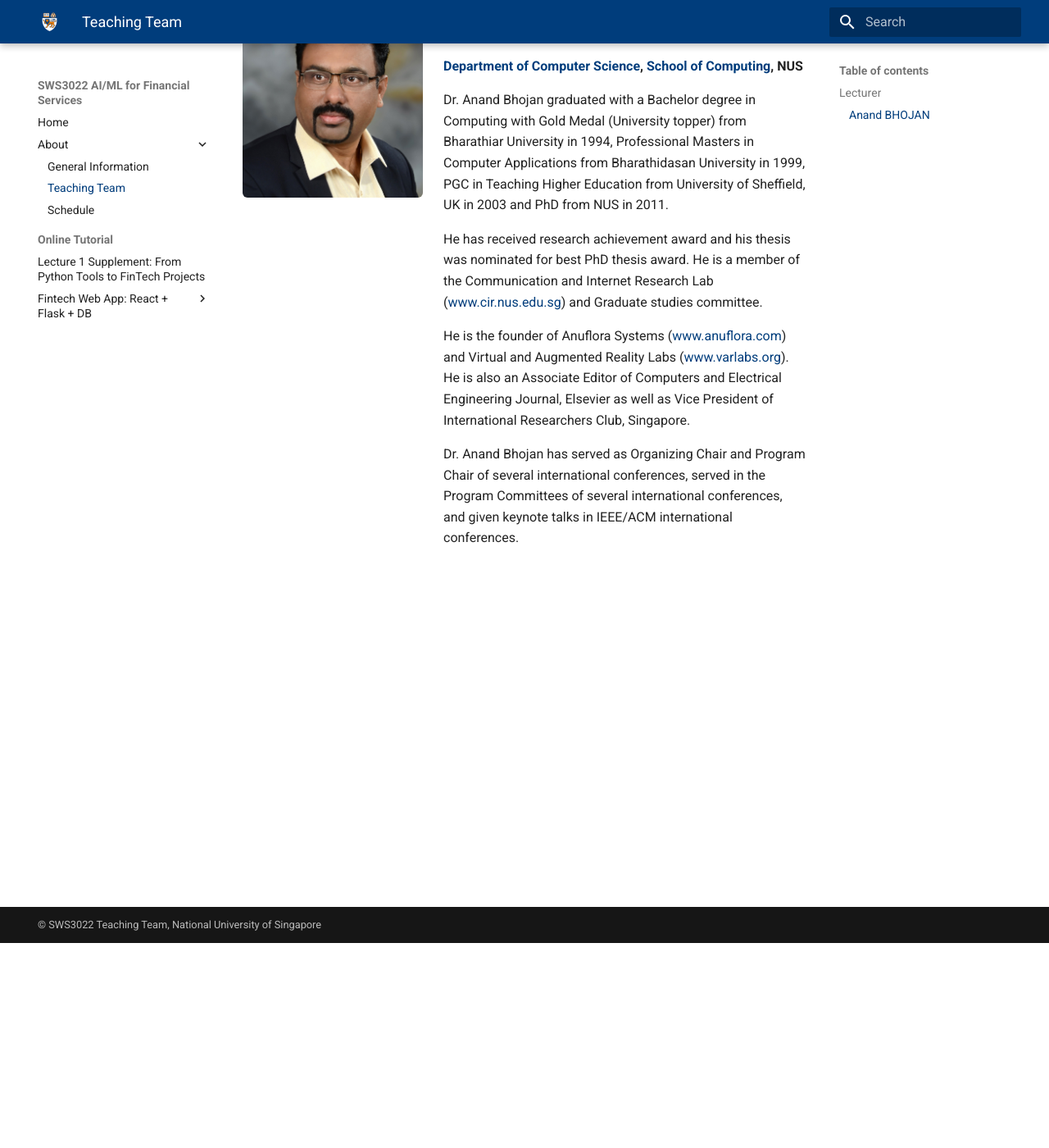
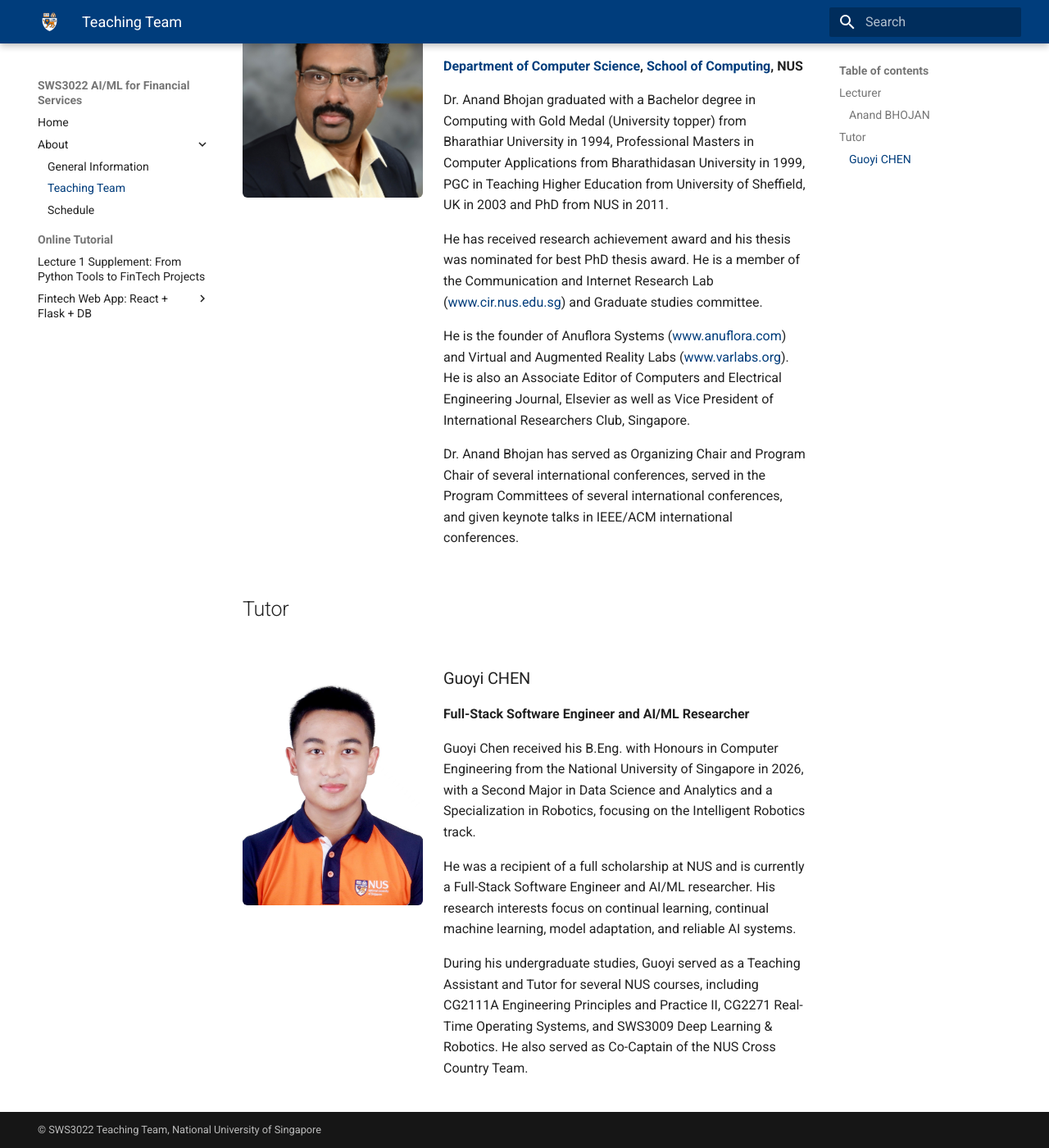
Before and after one commit to SWS3022/SWS3022.github.io, an MkDocs documentation site: the page built from docs/teaching-team.md, in a window 1280 px wide and 1400 px high, scrolled down 250 px. Shown: the whole window at 82% size. Built offline with MkDocs 1.6.1 and Material for MkDocs 9.7.7, drawn with Linux system fonts in a browser that asks for light colours.

Commit message:
Update teaching team profile

```diff
--- a/docs/teaching-team.md
+++ b/docs/teaching-team.md
@@ -23,3 +23,25 @@ Dr. Anand Bhojan has served as Organizing Chair and Program Chair of several int
 </div>
 
 </div>
+
+## Tutor
+
+<div class="team-profile" markdown>
+
+![Guoyi Chen](assets/images/chenguoyi.jpg)
+
+<div markdown>
+
+### Guoyi CHEN
+
+**Full-Stack Software Engineer and AI/ML Researcher**
+
+Guoyi Chen received his B.Eng. with Honours in Computer Engineering from the National University of Singapore in 2026, with a Second Major in Data Science and Analytics and a Specialization in Robotics, focusing on the Intelligent Robotics track.
+
+He was a recipient of a full scholarship at NUS and is currently a Full-Stack Software Engineer and AI/ML researcher. His research interests focus on continual learning, continual machine learning, model adaptation, and reliable AI systems.
+
+During his undergraduate studies, Guoyi served as a Teaching Assistant and Tutor for several NUS courses, including CG2111A Engineering Principles and Practice II, CG2271 Real-Time Operating Systems, and SWS3009 Deep Learning & Robotics. He also served as Co-Captain of the NUS Cross Country Team.
+
+</div>
+
+</div>
```
Also changed, not shown: docs/assets/images/chenguoyi.jpg (added).
